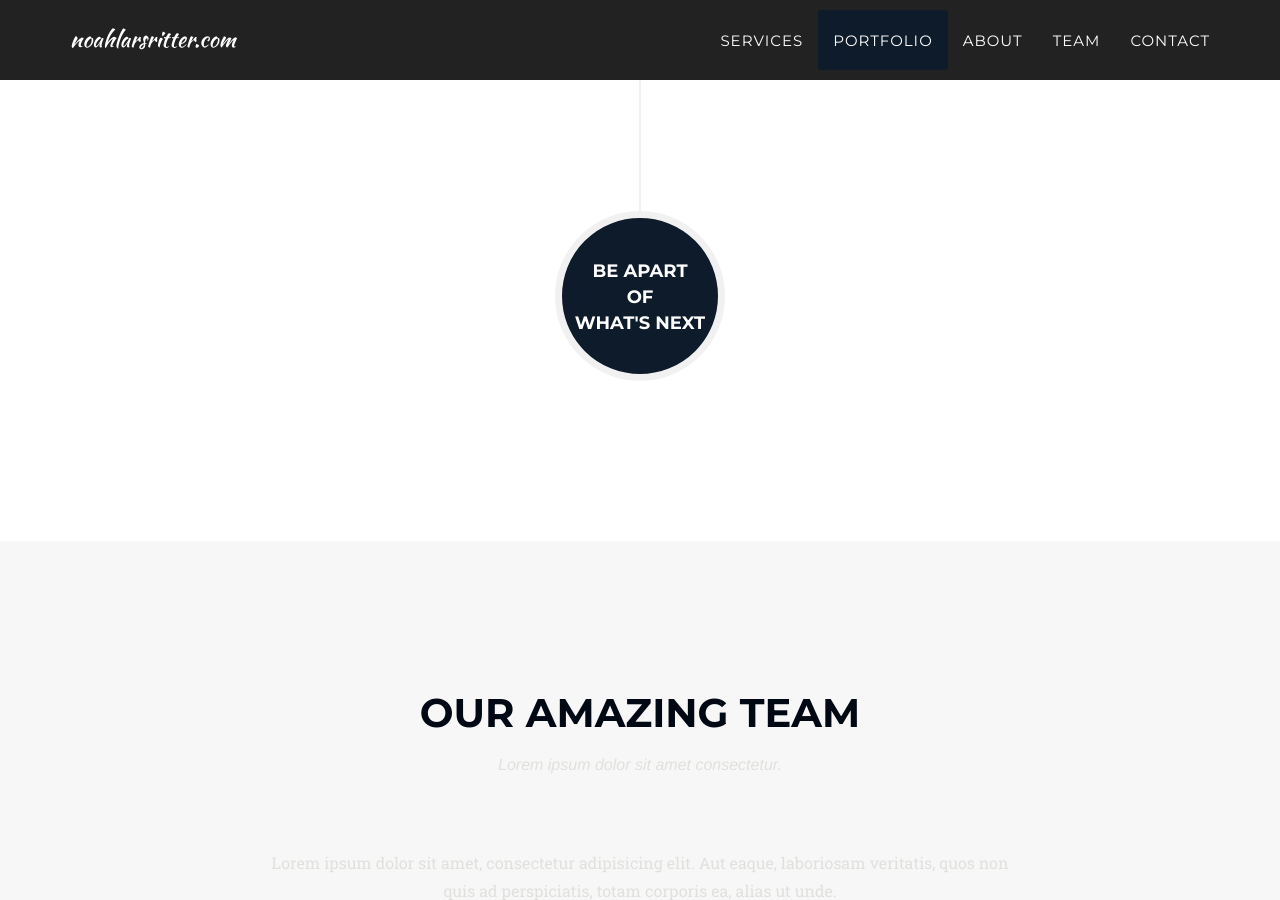
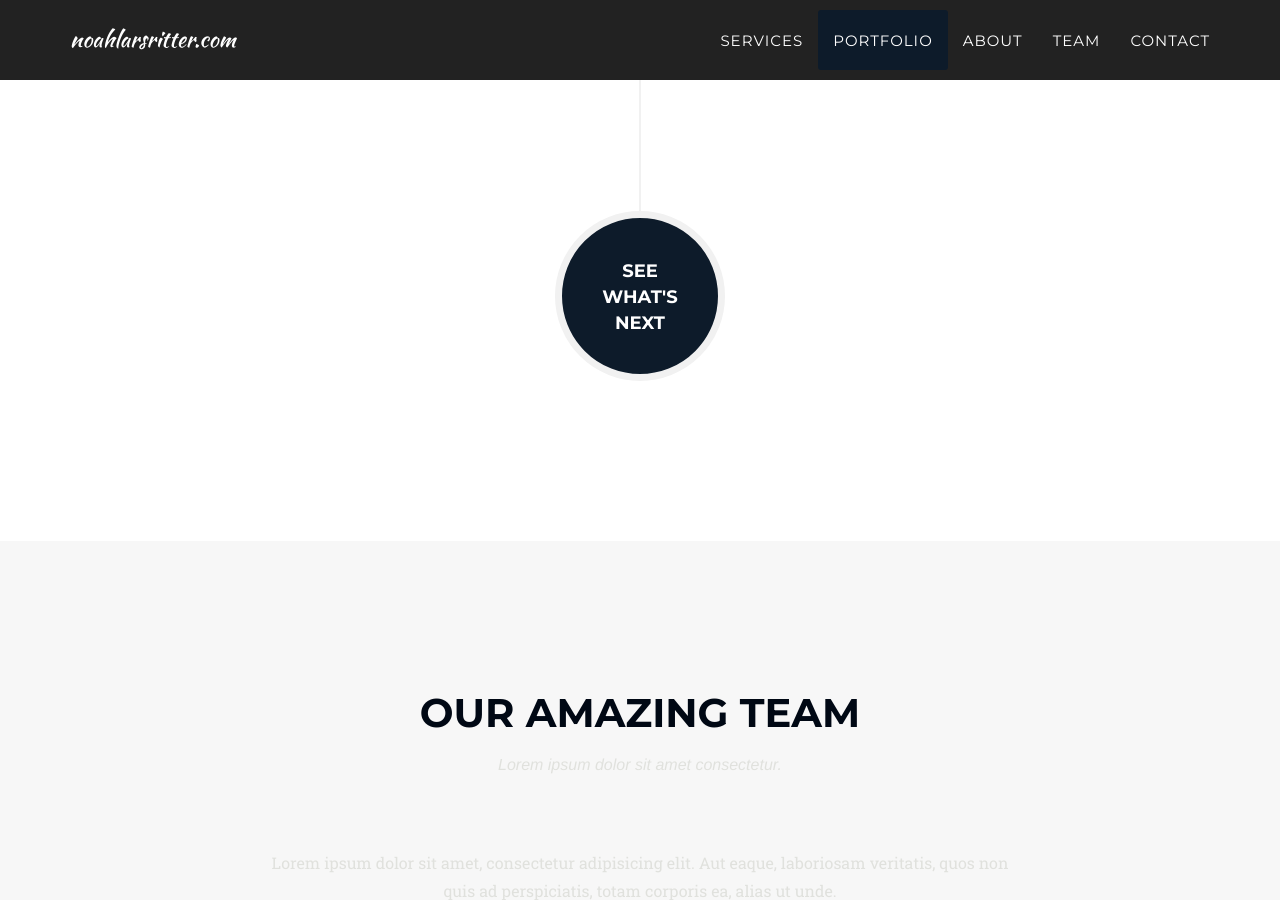
Before and after one commit to n2o2a2h/noahlarsritter.github.io, a Jekyll site: the page built from index.html, in a window 1280 px wide and 900 px high, scrolled down 4228 px. Built offline with Jekyll 4.4.1, drawn with Linux system fonts in a browser that asks for light colours; some web fonts are replaced; grey boxes are pictures that could not be loaded.

Commit message:
Update about.html

```diff
--- a/_includes/about.html
+++ b/_includes/about.html
@@ -68,9 +68,9 @@
                         </li>
                         <li class="timeline-inverted">
                             <div class="timeline-image">
-                                <h4>Be Apart
-                                    <br>Of
-                                    <br>What's Next</h4>
+                                <h4>See
+                                    <br>What's
+                                    <br>Next</h4>
                             </div>
                         </li>
                     </ul>
```
